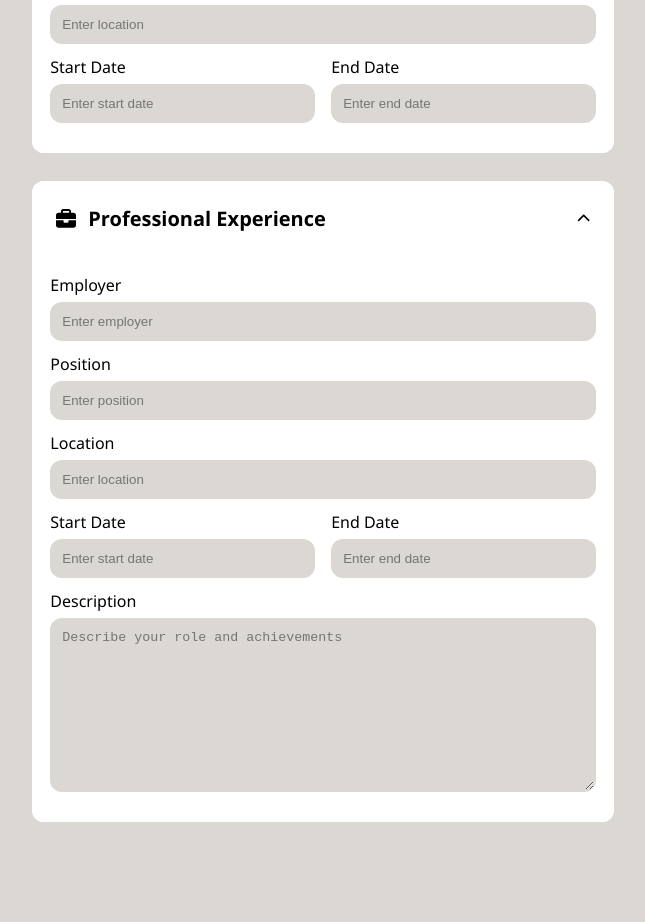
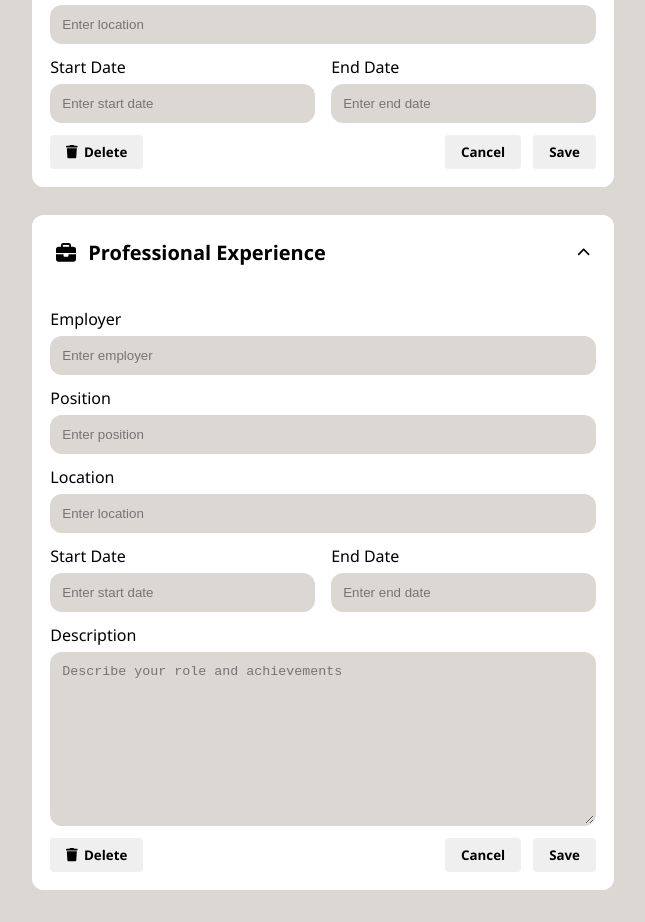
Before and after one commit to escapist-berlin/the-odin-project, a React (Vite) app in the folder cv-generator-app/: page / in a window 1280 px wide. Shown: the part 840-1762 px from the top of the page, without its empty margins (160-805 px from the left). Before the commit the page ends 1694 px from the top, so only its background shows below. Built offline with nearby package versions, Linux system fonts and the light colour scheme.

Commit message:
[ADD] FormButtons

```diff
--- a/cv-generator-app/src/components/EducationForm.jsx
+++ b/cv-generator-app/src/components/EducationForm.jsx
@@ -1,4 +1,5 @@
 import InputField from "./InputField";
+import FormButtons from "./../components/FormButtons";
 import "../styles/Section.css";
 
 export default function EducationForm({
@@ -59,6 +60,7 @@ export default function EducationForm({
           data-key="endDate"
         />
       </div>
+      <FormButtons />
     </form>
 
   )
--- a/cv-generator-app/src/components/ExperienceForm.jsx
+++ b/cv-generator-app/src/components/ExperienceForm.jsx
@@ -1,4 +1,5 @@
 import InputField from "./InputField";
+import FormButtons from "./../components/FormButtons";
 import "../styles/Section.css";
 
 export default function ExperienceForm({
@@ -69,6 +70,7 @@ export default function ExperienceForm({
         onChange={onChange}
         data-key="description"
       />
+      <FormButtons />
     </form>
   )
 }
--- /dev/null
+++ b/cv-generator-app/src/components/FormButtons.jsx
@@ -0,0 +1,21 @@
+import { FontAwesomeIcon } from '@fortawesome/react-fontawesome'
+import "../styles/Button.css";
+
+export default function FormButtons() {
+  return (
+    <div className="form-buttons">
+      <button className="form-delete">
+        <FontAwesomeIcon icon="fa-solid fa-trash" />
+        Delete
+      </button>
+      <div className="main-form-buttons">
+        <button>
+          Cancel
+        </button>
+        <button>
+          Save
+        </button>
+      </div>
+    </div>
+  )
+}
--- a/cv-generator-app/src/main.jsx
+++ b/cv-generator-app/src/main.jsx
@@ -11,6 +11,7 @@ import {
   faChevronUp,
   faAddressCard,
   faBriefcase,
+  faTrash,
 } from '@fortawesome/free-solid-svg-icons'
 
 library.add(
@@ -20,6 +21,7 @@ library.add(
   faChevronUp,
   faAddressCard,
   faBriefcase,
+  faTrash,
 )
 
 ReactDOM.createRoot(document.getElementById('root')).render(
--- /dev/null
+++ b/cv-generator-app/src/styles/Button.css
@@ -0,0 +1,25 @@
+.form-buttons {
+  display: flex;
+  justify-content: space-between;
+  flex-wrap: wrap;
+  /* padding: 0 4px; */
+  /* margin-bottom: 18px; */
+}
+
+.main-form-buttons {
+  display: flex;
+  gap: 12px;
+}
+
+.form-buttons button {
+  padding: 8px 16px;
+  border-radius: 4px;
+  border: none;
+  font-family: "NotoSans-bold";
+}
+
+.form-delete {
+  display: flex;
+  align-items: center;
+  gap: 6px;
+}
```
